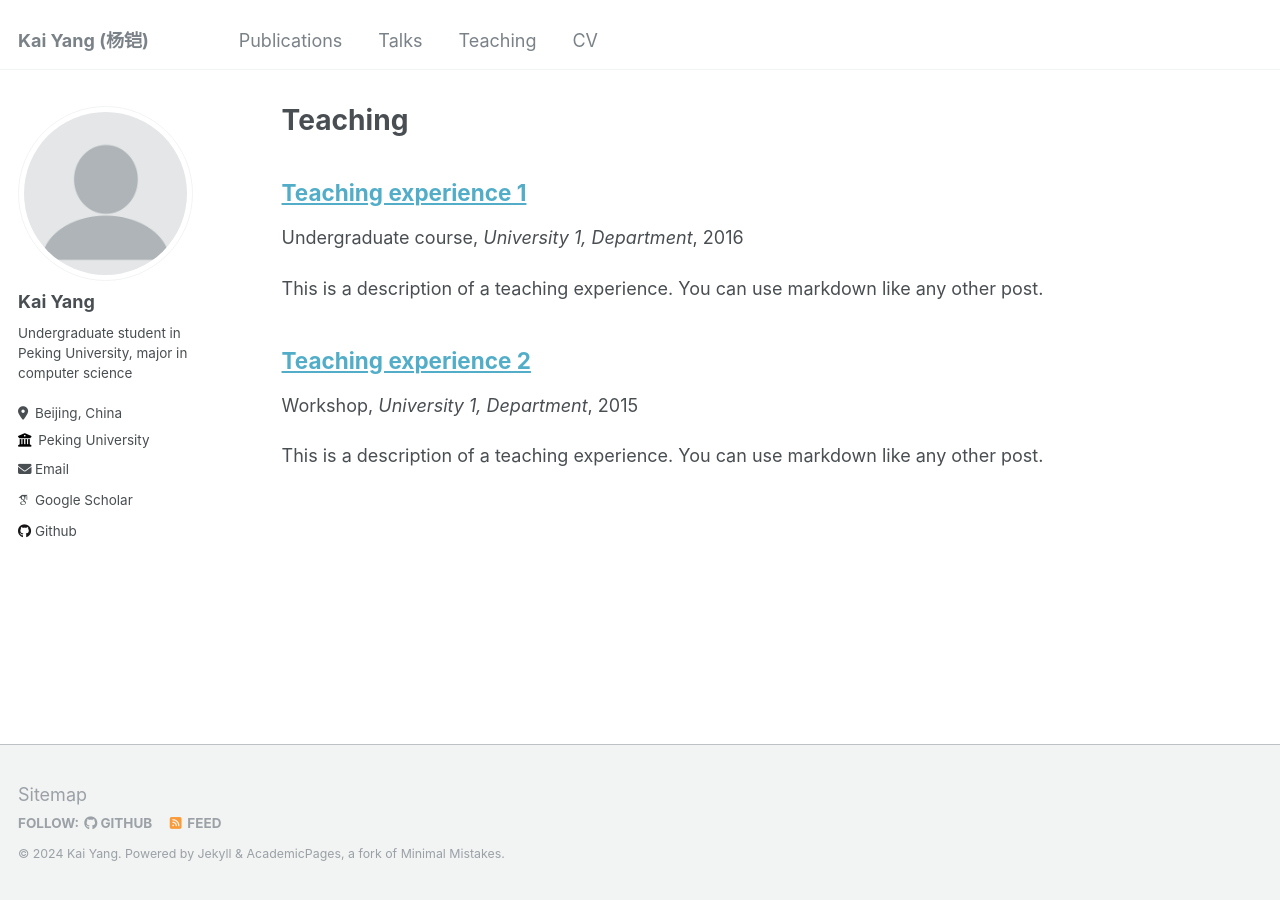
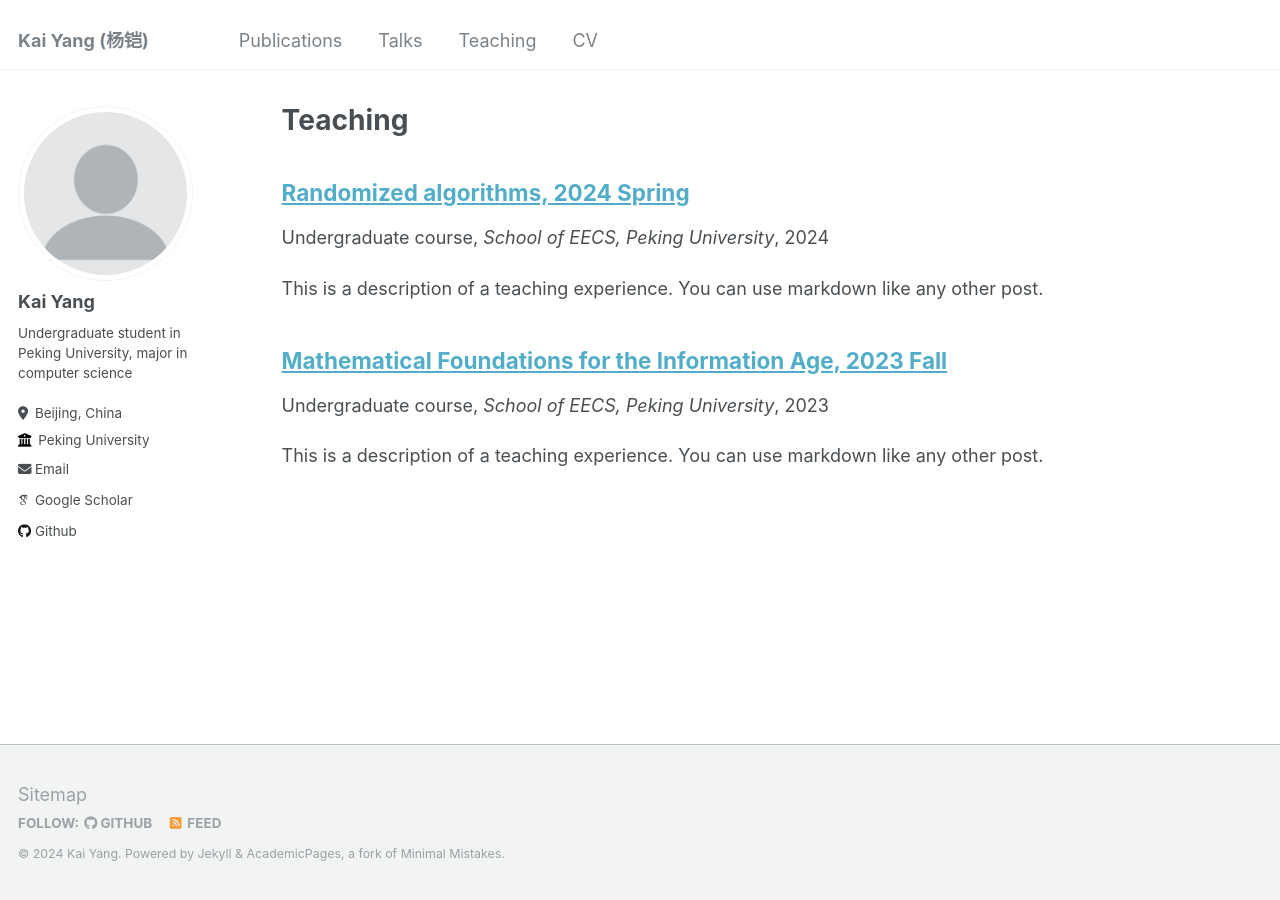
Before and after one commit to YK-YoungK/yk-youngk.github.io, a Jekyll site: the page built from _pages/teaching.html, in a window 1280 px wide. Built offline with Jekyll 4.4.1, drawn with Linux system fonts in a browser that asks for light colours; some web fonts are replaced.

Commit message:
Update teaching

```diff
--- a/_teaching/2023-fall-MFIA.md
+++ b/_teaching/2023-fall-MFIA.md
@@ -1,20 +1,20 @@
 ---
-title: "Teaching experience 1"
+title: "Mathematical Foundations for the Information Age, 2023 Fall"
 collection: teaching
 type: "Undergraduate course"
 permalink: /teaching/2023-fall-MFIA
-venue: "University 1, Department"
-date: 2016-01-01
-location: "City, Country"
+venue: "School of EECS, Peking University"
+date: 2023-09-01
+location: "Beijing, China"
 ---
 
 This is a description of a teaching experience. You can use markdown like any other post.
 
-Heading 1
+<!-- Heading 1
 ======
 
 Heading 2
 ======
 
 Heading 3
-======
+====== -->
--- a/_teaching/2024-spring-RA.md
+++ b/_teaching/2024-spring-RA.md
@@ -1,11 +1,11 @@
 ---
-title: "Teaching experience 2"
+title: "Randomized algorithms, 2024 Spring"
 collection: teaching
-type: "Workshop"
-permalink: /teaching/2015-spring-teaching-1
-venue: "University 1, Department"
-date: 2015-01-01
-location: "City, Country"
+type: "Undergraduate course"
+permalink: /teaching/2024-spring-RA
+venue: "School of EECS, Peking University"
+date: 2024-03-01
+location: "Beijing, China"
 ---
 
 This is a description of a teaching experience. You can use markdown like any other post.
```
